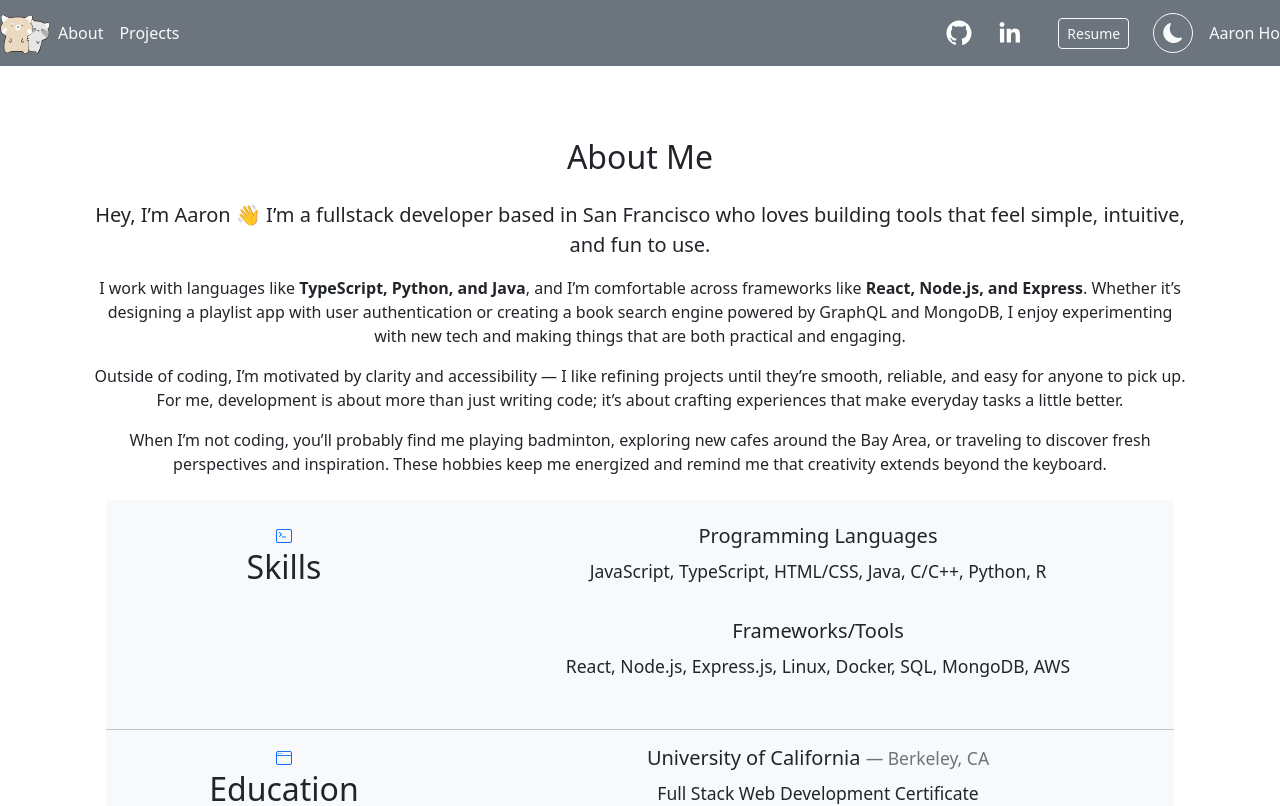
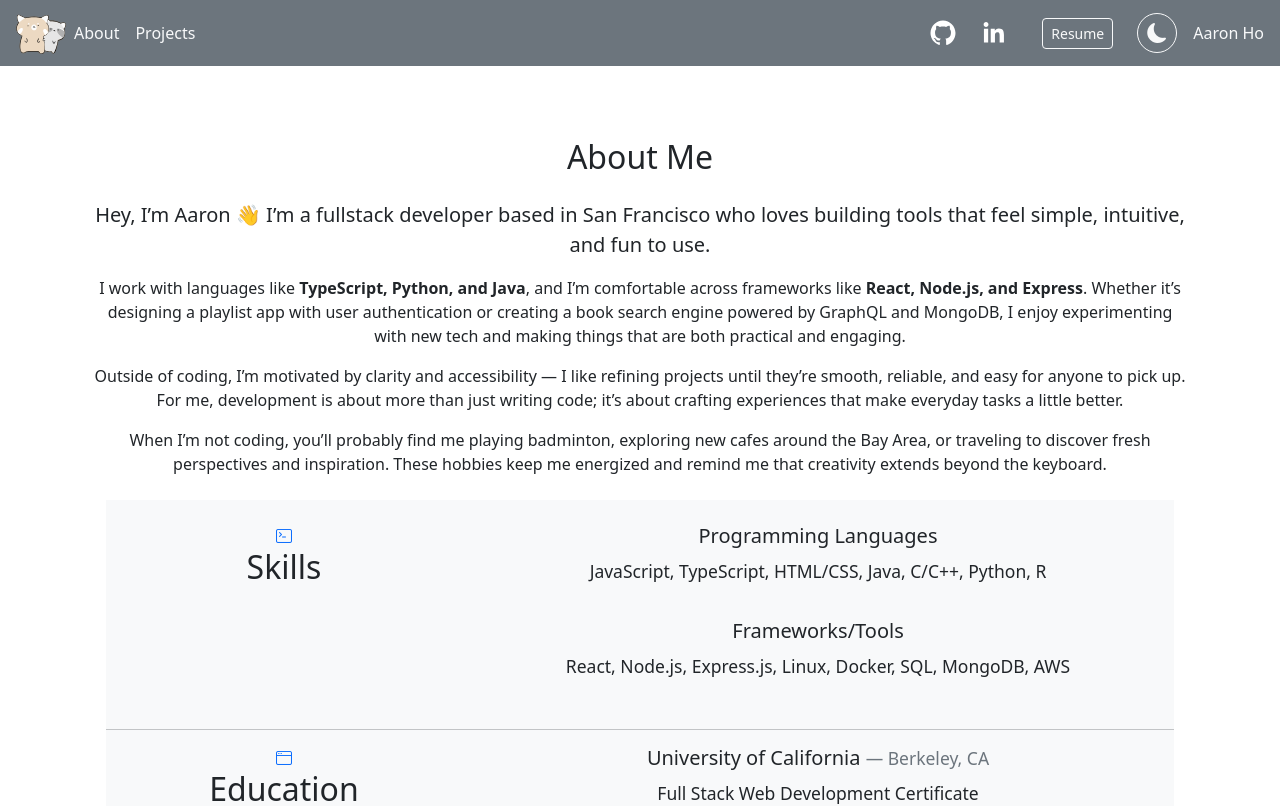
Before and after one commit to AaronH-o/react-resume, a React (Vite) app: page / in a window 1280 px wide. Shown: the top 806 px of the page. Built offline with nearby package versions, Linux system fonts and the light colour scheme.

Commit message:
updated spacing on the navbar

```diff
--- a/src/components/UI/Navbar.jsx
+++ b/src/components/UI/Navbar.jsx
@@ -22,7 +22,7 @@ export default function Nav({ links }) {
 
   return (
     <nav className={`navbar navbar-expand-lg ${darkMode ? "bg-dark" : "bg-secondary"} sticky-top container-fluid`}>
-
+      <div className="container-fluid px-0 mx-3">
       {/* Logo */}
       <Link to="/">
         <img
@@ -73,6 +73,7 @@ export default function Nav({ links }) {
       </button>
 
       <div className="text-light ms-3"> Aaron Ho </div>
+      </div>
     </nav>
   );
 }
```
